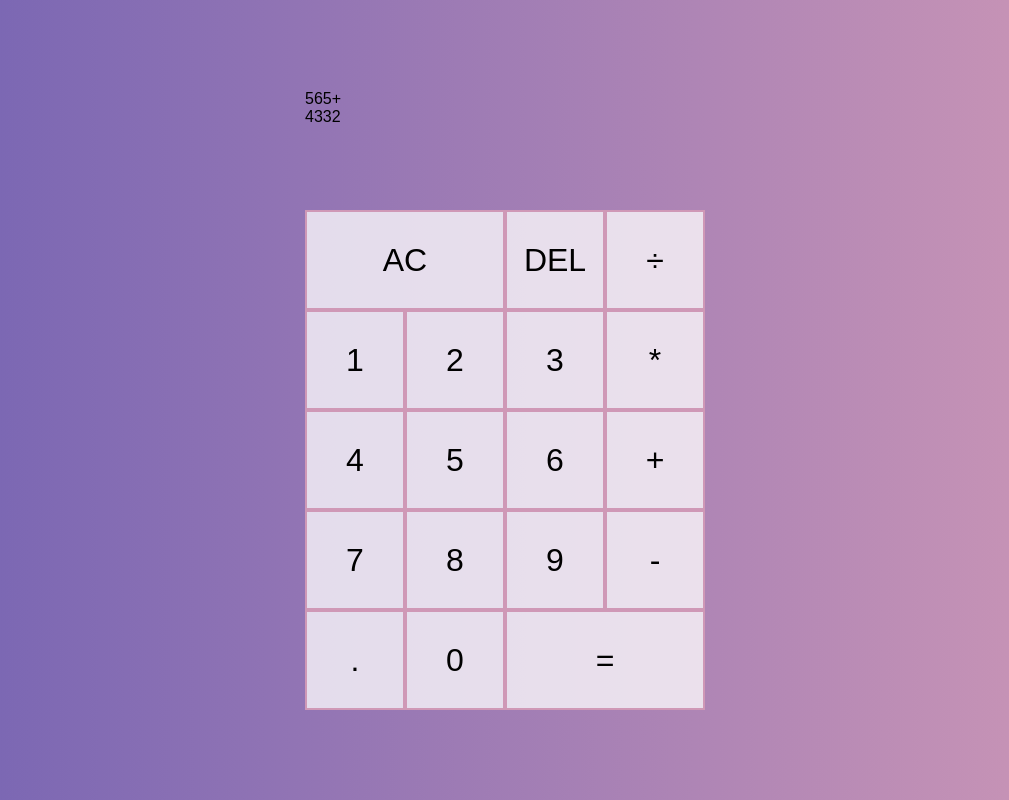
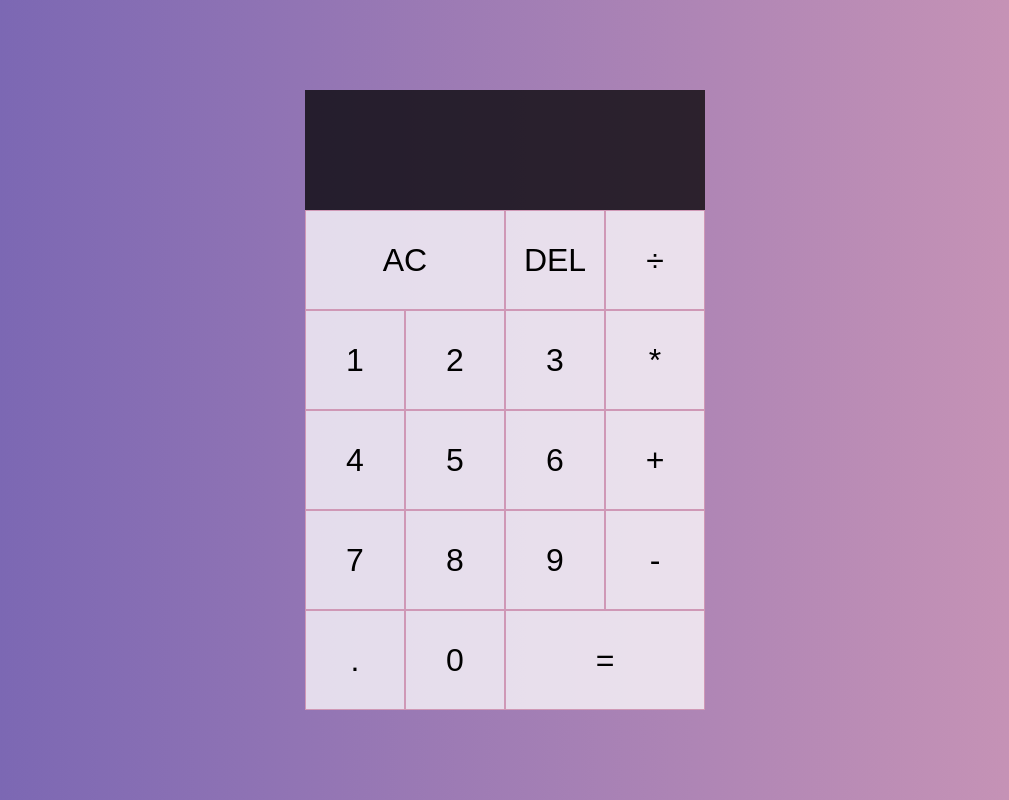
Before and after one commit to RunGT/Calculator, a plain HTML site: page index.html in a window 1280 px wide. Shown: the whole page, without its empty margins (135-1144 px from the left). Drawn offline with Linux system fonts and the light colour scheme.

Commit message:
Grid layout saved to CSS

```diff
--- a/index.html
+++ b/index.html
@@ -10,8 +10,8 @@
 <body>
     <div class="calculator-grid">
         <div class="output">
-            <div class="previous-operand">565+</div>
-                <div class="current-operand">4332</div>
+            <div class="previous-operand"></div>
+                <div class="current-operand"></div>
         </div>
         <button class="span-two">AC</button>
         <button>DEL</button>
--- a/styles.css
+++ b/styles.css
@@ -32,7 +32,7 @@ body {
 .calculator-grid > button {
     cursor: pointer;
     font-size: 2rem;
-    border: solid 2px #CF98B6;
+    border: solid 1px #CF98B6;
     /* border-radius: 10px; */
     outline: none;
     background-color: rgba(255,255,255, .75);
@@ -41,12 +41,30 @@ body {
 .calculator-grid > button:hover {
     background-color: rgba(255,255,255, .91);
 }
-
+/* This causes any button within the span-two class to span over two squares */
 .span-two {
     grid-column: span 2;
 }
 
 .output {
-    /* This spans the output from the 1st column (1) to the last columns (-1) */
+    /* This spans the output from the 1st column (1) to the last column (-1) */
     grid-column: 1 / -1;
+    background-color: rgba(0, 0, 0, .75);
+    display: flex;
+    align-items: flex-end;
+    justify-content: space-around;
+    flex-direction: column;
+    padding: 10px;
+    word-wrap: break-word;
+    word-break: break-all;
 }
+
+.output .previous-operand {
+    color: rgba(255,255,255, .75);
+    font-size: 1.5rem;
+}
+
+.output .current-operand {
+    color: white;
+    font-size: 2.5rem;
+}
```
